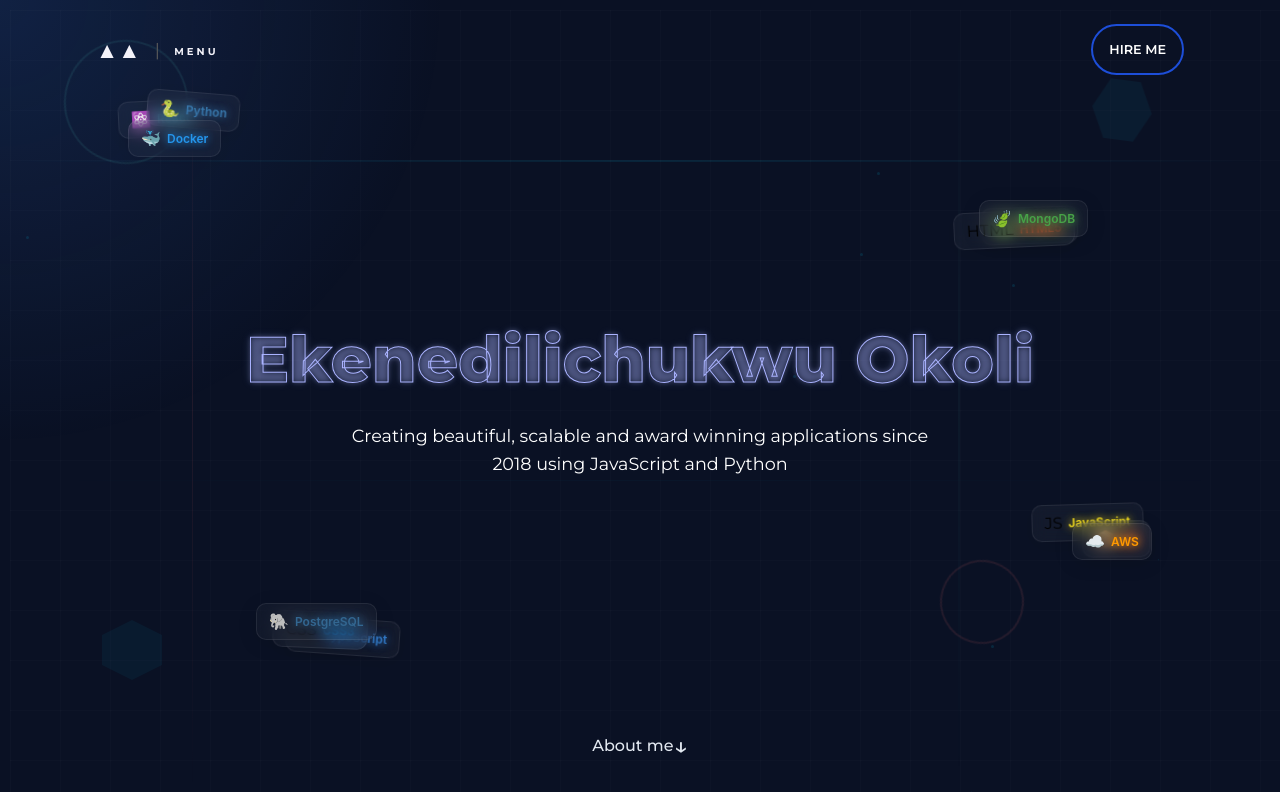
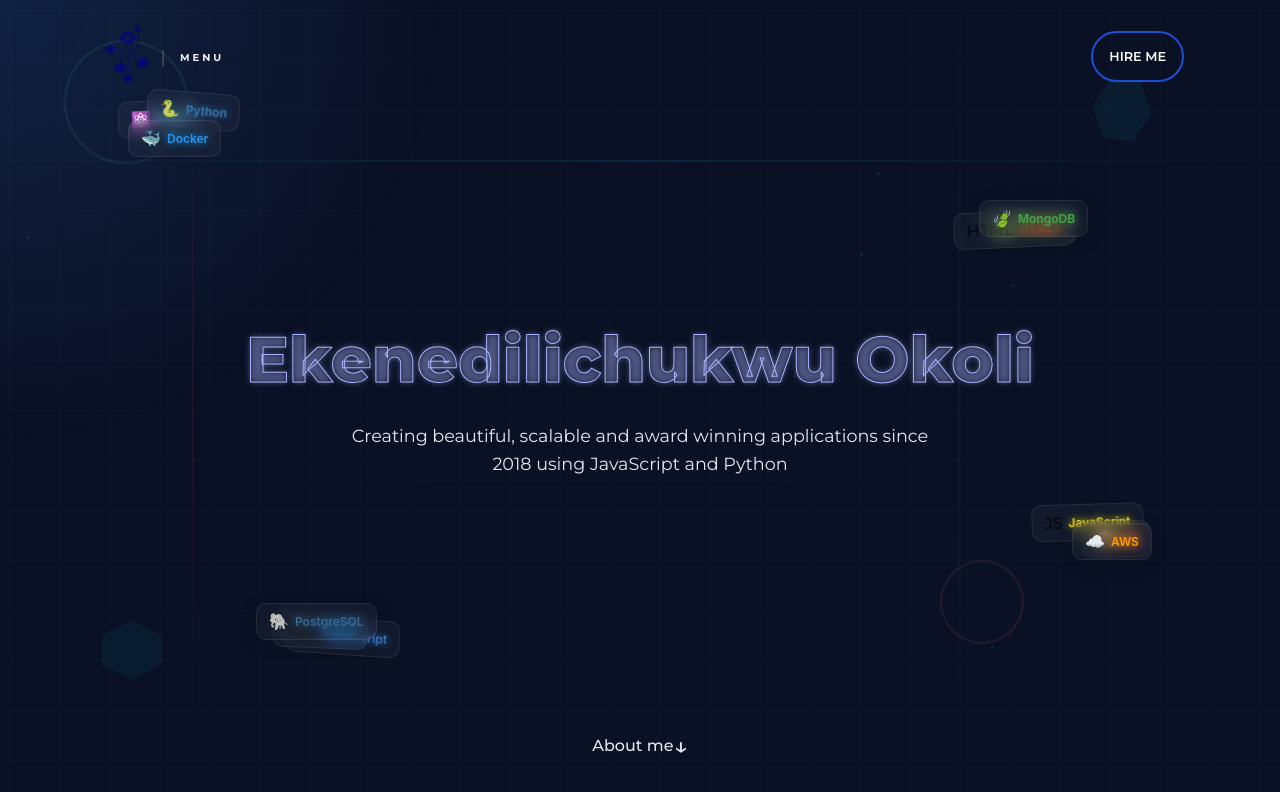
Before and after one commit to developerekene/myprofilemain, a React (Create React App) app: page / in a window 1280 px wide. Shown: the top 792 px of the page. Built offline with nearby package versions, Linux system fonts and the light colour scheme; a web font is replaced by a local one.

Commit message:
added x logo and changed the logo

```diff
--- a/src/App/UI/Components/Navbar.css
+++ b/src/App/UI/Components/Navbar.css
@@ -57,8 +57,10 @@
   font-size: 1.1rem;
 }
 
-.logo .icon {
-  font-size: 1.4rem;
+.logo .icon img {
+  width: 60px;
+  margin-right: -10px;
+  height: 60px;
 }
 
 .menu-text {
--- a/src/App/UI/Components/Navbar.tsx
+++ b/src/App/UI/Components/Navbar.tsx
@@ -1,133 +1,3 @@
-// import React from "react";
-// import "../Styles/Navbar.css";
-// import { Assets } from "../../utils/constants/Assets";
-// import { DATA } from "../../utils/constants/Data";
-// import { PiHamburgerFill } from "react-icons/pi";
-// import { useNavigate } from "react-router-dom";
-
-// const Navbar: React.FunctionComponent = () => {
-//   const [mobileNavBar, setMobileNavBar] = React.useState<string>("none");
-//   const [showDropDown, setShowDropDown] = React.useState<boolean>(false);
-
-//   const navigate = useNavigate();
-
-//   const navLinksMap = () => {
-//     return DATA.navLinks.map((item, index) => {
-//       return (
-//         <li className="list" key={index}>
-//           <div
-//             className="anchor"
-//             onClick={() => {
-//               if (item.path === "") {
-//                 setShowDropDown(!showDropDown);
-//               } else {
-//                 navigate(item.path);
-//               }
-//             }}
-//             style={{
-//               color:
-//                 window.location.pathname === item.path ? "#193868" : "#ffffff",
-//             }}
-//           >
-//             {item.link}
-//           </div>
-//         </li>
-//       );
-//     });
-//   };
-
-//   const dropDownLinksMap = () => {
-//     return DATA.dropDownLinks.map((item, index) => {
-//       return (
-//         <li className="list" key={index}>
-//           <div
-//             className="anchor_down"
-//             onClick={() => {
-//               navigate(item.path);
-//             }}
-//             style={{
-//               color:
-//                 window.location.pathname === "/software-eng" ||
-//                 "/entrepreneur" ||
-//                 "/tech"
-//                   ? "#ffffff"
-//                   : "",
-//             }}
-//           >
-//             {item.link}
-//           </div>
-//         </li>
-//       );
-//     });
-//   };
-
-//   const triggerMobileNavBar = () => {
-//     if (mobileNavBar === "none") {
-//       setMobileNavBar("block");
-//     } else {
-//       setMobileNavBar("none");
-//     }
-//   };
-
-//   return (
-//     <>
-//       <div className="navbar_mobile" style={{ display: mobileNavBar }}>
-//         <ul className="nav_bar_mobile_links">{navLinksMap()}</ul>
-//       </div>
-//       <div className="navbar_home">
-//         <div className="left_navbar">
-//           <div className="">
-//             <a href="/">
-//               <img src={Assets.images.main_logo} alt="Logo" className="logo" />
-//             </a>
-//           </div>
-//           <ul className="nav_bar">{navLinksMap()}</ul>
-//           {showDropDown ? (
-//             <ul className="drop_down_menu">{dropDownLinksMap()}</ul>
-//           ) : null}
-//         </div>
-//         <div className="right_navbar">
-//           <div className="socials">
-//             <a href="https://github.com/developerekene">
-//               <img
-//                 src={Assets.images.social_github}
-//                 alt="twitter_icon"
-//                 className="social_icon"
-//               />
-//             </a>
-//             <a href="https://www.linkedin.com/in/ekenedilichukwu-okoli-7615591b5/">
-//               <img
-//                 src={Assets.images.social_linkedIn}
-//                 alt="linkedIn_icon"
-//                 className="social_icon"
-//               />
-//             </a>
-//             <a href="https://x.com/developer_ekene">
-//               <img
-//                 src={Assets.images.social_twitter}
-//                 alt="twitter_icon"
-//                 className="social_icon"
-//               />
-//             </a>
-//           </div>
-//           <div className="">
-//             <span className="version">v2.5</span>
-//           </div>
-//           <div
-//             className="menu_btn"
-//             onClick={() => {
-//               triggerMobileNavBar();
-//             }}
-//           >
-//             <PiHamburgerFill className="menu_btn_icon" />
-//           </div>
-//         </div>
-//       </div>
-//     </>
-//   );
-// };
-
-// export default Navbar;
 import React, { useState } from "react";
 import "./Navbar.css";
 import { Assets } from "../../utils/constants/Assets";
@@ -152,7 +22,9 @@ const Navbar: React.FC = () => {
         <center>
           <div className="navbar-container">
             <div className="logo">
-              <div className="icon">▲▲</div>
+              <div className="icon">
+                <img src={Assets.images.logo_alt} alt="Eke Logo" />
+              </div>
               <span className="separator">|</span>
               <span className="menu-text" onClick={toggleMenu}>
                 {menuOpen ? "CLOSE" : "MENU"}
--- a/src/App/UI/Pages/About.tsx
+++ b/src/App/UI/Pages/About.tsx
@@ -194,7 +194,7 @@ export default function About() {
                       </a>
 
                       <a
-                        href="https://instagram.com"
+                        href="https//x.com"
                         target="_blank"
                         rel="noreferrer"
                         className={styles.socialLink}
@@ -204,8 +204,9 @@ export default function About() {
                           height="24"
                           viewBox="0 0 24 24"
                           fill="currentColor"
+                          xmlns="http://www.w3.org/2000/svg"
                         >
-                          <path d="M12 2.163c3.204 0 3.584.012 4.85.07 3.252.148 4.771 1.691 4.919 4.919.058 1.265.069 1.645.069 4.849 0 3.205-.012 3.584-.069 4.849-.149 3.225-1.664 4.771-4.919 4.919-1.266.058-1.644.07-4.85.07-3.204 0-3.584-.012-4.849-.07-3.26-.149-4.771-1.699-4.919-4.92-.058-1.265-.07-1.644-.07-4.849 0-3.204.013-3.583.07-4.849.149-3.227 1.664-4.771 4.919-4.919 1.266-.057 1.645-.069 4.849-.069zm0-2.163c-3.259 0-3.667.014-4.947.072-4.358.2-6.78 2.618-6.98 6.98-.059 1.281-.073 1.689-.073 4.948 0 3.259.014 3.668.072 4.948.2 4.358 2.618 6.78 6.98 6.98 1.281.058 1.689.072 4.948.072 3.259 0 3.668-.014 4.948-.072 4.354-.2 6.782-2.618 6.979-6.98.059-1.28.073-1.689.073-4.948 0-3.259-.014-3.667-.072-4.947-.196-4.354-2.617-6.78-6.979-6.98-1.281-.059-1.69-.073-4.949-.073zm0 5.838c-3.403 0-6.162 2.759-6.162 6.162s2.759 6.163 6.162 6.163 6.162-2.759 6.162-6.163c0-3.403-2.759-6.162-6.162-6.162zm0 10.162c-2.209 0-4-1.79-4-4 0-2.209 1.791-4 4-4s4 1.791 4 4c0 2.21-1.791 4-4 4zm6.406-11.845c-.796 0-1.441.645-1.441 1.44s.645 1.44 1.441 1.44c.795 0 1.439-.645 1.439-1.44s-.644-1.44-1.439-1.44z" />
+                          <path d="M18.154 2H21.5L14.327 10.04L22.825 22H16.418L11.111 14.979L5.036 22H1.684L9.317 13.39L1.125 2H7.704L12.51 8.466L18.154 2ZM17.006 20H18.839L7.09 3.939H5.122L17.006 20Z" />
                         </svg>
                       </a>
                     </div>
--- a/src/App/UI/Pages/Contact.tsx
+++ b/src/App/UI/Pages/Contact.tsx
@@ -161,8 +161,9 @@ const Contact: React.FC = () => {
                         height="24"
                         viewBox="0 0 24 24"
                         fill="currentColor"
+                        xmlns="http://www.w3.org/2000/svg"
                       >
-                        <path d="M12 2.163c3.204 0 3.584.012 4.85.07 3.252.148 4.771 1.691 4.919 4.919.058 1.265.069 1.645.069 4.849 0 3.205-.012 3.584-.069 4.849-.149 3.225-1.664 4.771-4.919 4.919-1.266.058-1.644.07-4.85.07-3.204 0-3.584-.012-4.849-.07-3.26-.149-4.771-1.699-4.919-4.92-.058-1.265-.07-1.644-.07-4.849 0-3.204.013-3.583.07-4.849.149-3.227 1.664-4.771 4.919-4.919 1.266-.057 1.645-.069 4.849-.069zm0-2.163c-3.259 0-3.667.014-4.947.072-4.358.2-6.78 2.618-6.98 6.98-.059 1.281-.073 1.689-.073 4.948 0 3.259.014 3.668.072 4.948.2 4.358 2.618 6.78 6.98 6.98 1.281.058 1.689.072 4.948.072 3.259 0 3.668-.014 4.948-.072 4.354-.2 6.782-2.618 6.979-6.98.059-1.28.073-1.689.073-4.948 0-3.259-.014-3.667-.072-4.947-.196-4.354-2.617-6.78-6.979-6.98-1.281-.059-1.69-.073-4.949-.073zm0 5.838c-3.403 0-6.162 2.759-6.162 6.162s2.759 6.163 6.162 6.163 6.162-2.759 6.162-6.163c0-3.403-2.759-6.162-6.162-6.162zm0 10.162c-2.209 0-4-1.79-4-4 0-2.209 1.791-4 4-4s4 1.791 4 4c0 2.21-1.791 4-4 4zm6.406-11.845c-.796 0-1.441.645-1.441 1.44s.645 1.44 1.441 1.44c.795 0 1.439-.645 1.439-1.44s-.644-1.44-1.439-1.44z" />
+                        <path d="M18.154 2H21.5L14.327 10.04L22.825 22H16.418L11.111 14.979L5.036 22H1.684L9.317 13.39L1.125 2H7.704L12.51 8.466L18.154 2ZM17.006 20H18.839L7.09 3.939H5.122L17.006 20Z" />
                       </svg>
                     </a>
                   </div>
--- a/src/App/UI/Styles/WelcomePage.css
+++ b/src/App/UI/Styles/WelcomePage.css
@@ -12,7 +12,7 @@
 
 .welcome_content {
   max-width: min(900px, 90vw);
-  color: #fff;
+  color: #e2e8f0;
   display: flex;
   flex-direction: column;
   align-items: center;
--- a/src/App/utils/constants/Assets.ts
+++ b/src/App/utils/constants/Assets.ts
@@ -1,6 +1,7 @@
 const Assets = {
   images: {
     main_logo: require("../../Assets/images/png/ekene_logo.png"),
+    logo_alt: require("../../Assets/images/png/ekejpeg-removebg-preview.png"),
     social_github: require("../../Assets/images/png/github.png"),
     social_linkedIn: require("../../Assets/images/png/linkedin.png"),
     social_twitter: require("../../Assets/images/png/twitter.png"),
```
Also changed, not shown: src/App/Assets/images/png/ekejpeg-removebg-preview.png (added), src/App/Assets/images/png/logo_alt.svg (added).
